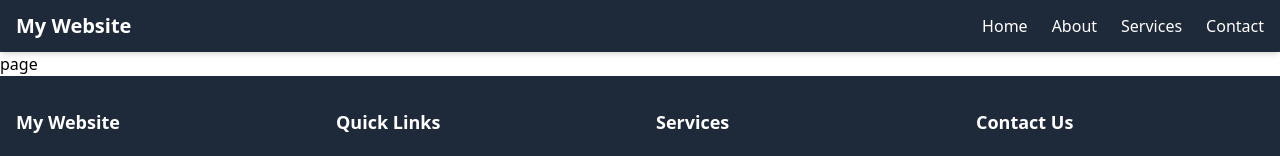
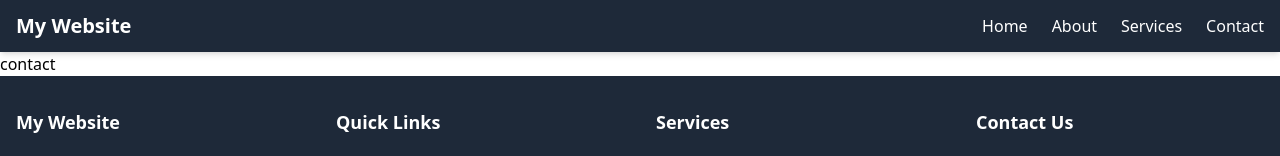
Before and after one commit to alenway/zelo, a Next.js app: page /Contact in a window 1280 px wide. Shown: the top 156 px of the page. Built offline with nearby package versions, Linux system fonts and the light colour scheme.

Commit message:
added contact page

```diff
--- a/src/app/Contact/page.tsx
+++ b/src/app/Contact/page.tsx
@@ -4,7 +4,7 @@ type Props = {}
 
 const page = (props: Props) => {
   return (
-    <div>page</div>
+    <div>contact</div>
   )
 }
 
```
